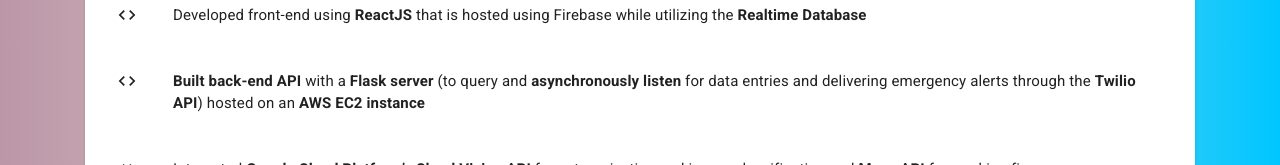
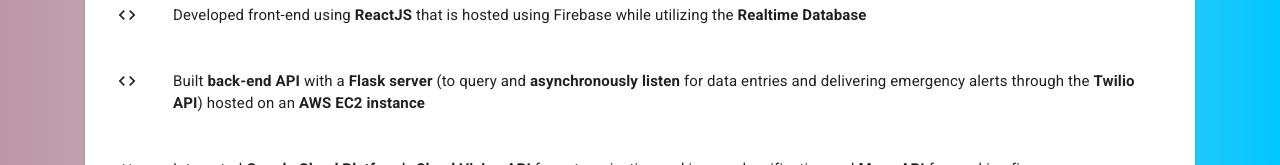
Before and after one commit to mxteroy/PersonalWebsite, a React (Create React App) app: page /resume in a window 1280 px wide. Shown: the part 1225-1390 px from the top of the page. Built offline with nearby package versions, Linux system fonts and the light colour scheme.

Commit message:
more consistent bolding on resume section

```diff
--- a/src/data/projectDescs.js
+++ b/src/data/projectDescs.js
@@ -2,7 +2,7 @@
 
 const FIREAULDESCRIPTIONS = [
 <p>Developed front-end using <strong>ReactJS</strong> that is hosted using Firebase while utilizing the <strong>Realtime Database</strong></p>,
-<p><strong>Built back-end API</strong> with a <strong>Flask server</strong> (to query and <strong>asynchronously listen</strong> for data entries and delivering emergency alerts through the <strong>Twilio API</strong>) hosted on an <strong>AWS EC2 instance</strong></p>,
+<p>Built <strong>back-end API</strong> with a <strong>Flask server</strong> (to query and <strong>asynchronously listen</strong> for data entries and delivering emergency alerts through the <strong>Twilio API</strong>) hosted on an <strong>AWS EC2 instance</strong></p>,
 <p>Integrated <strong>Google Cloud Platform’s Cloud Vision API</strong> for categorization and image classification and <strong>Maps API</strong> for marking fires</p>
 ]
 
```
